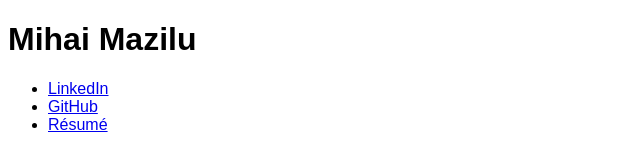
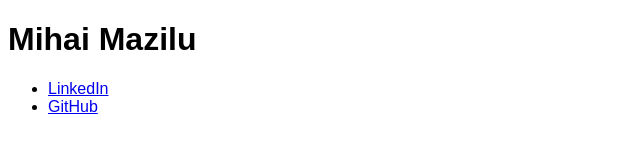
Before and after one commit to mtmazilu/mtmazilu.github.io, a plain HTML site: page index.html in a window 1280 px wide. Shown: the full height of the page, 0-640 px from the left. Drawn offline with Linux system fonts and the light colour scheme.

Commit message:
Removed resume link

```diff
--- a/index.html
+++ b/index.html
@@ -13,7 +13,6 @@
     <ul>
       <li><a href="https://www.linkedin.com/in/mtmazilu">LinkedIn</a></li>
       <li><a href="https://github.com/mtmazilu">GitHub</a></li>
-      <li><a href="https://s3.amazonaws.com/mazilu.org/mazilu.mihai.resume.pdf">Résumé</a></li>
     </ul>
 
 
```
